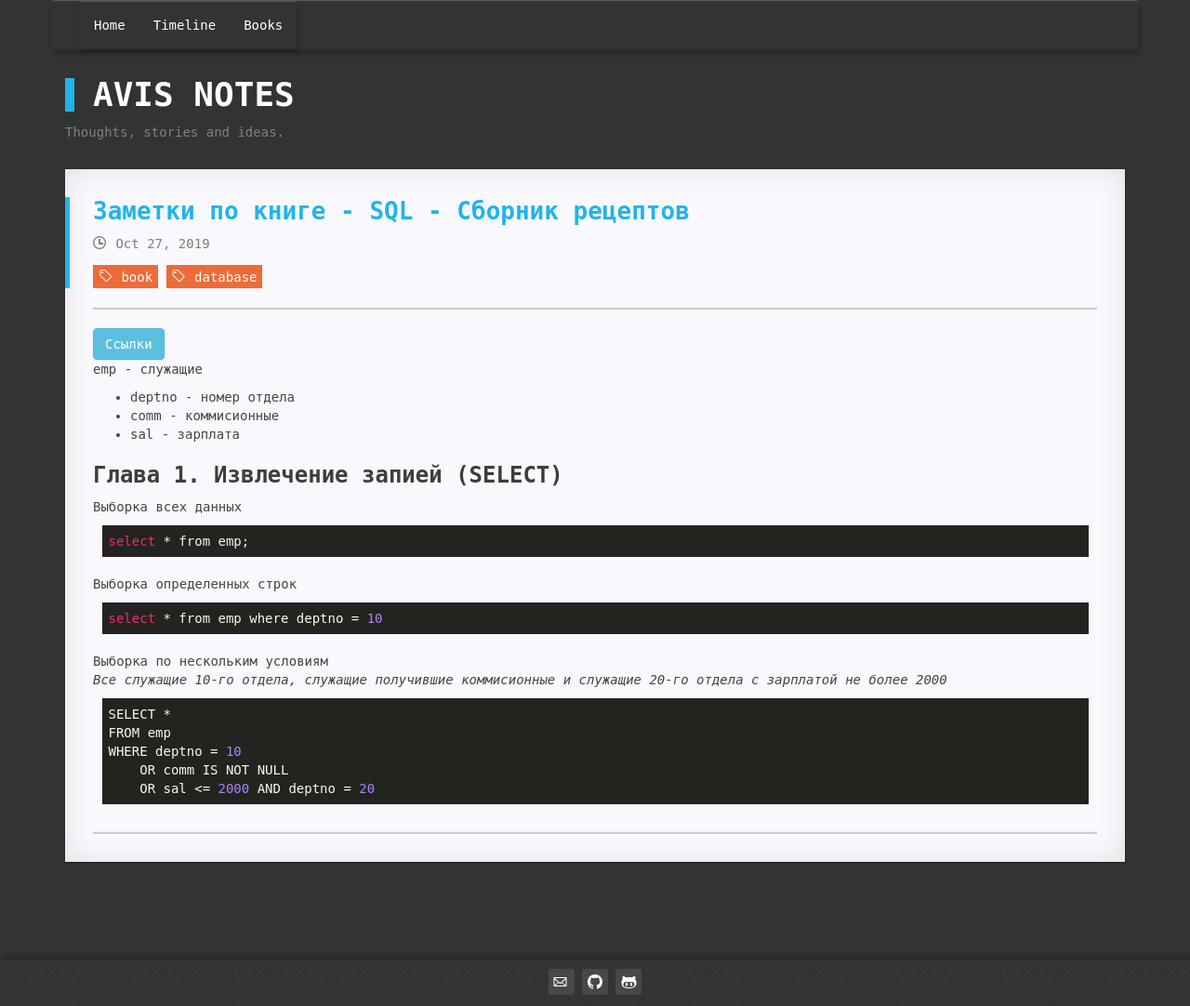
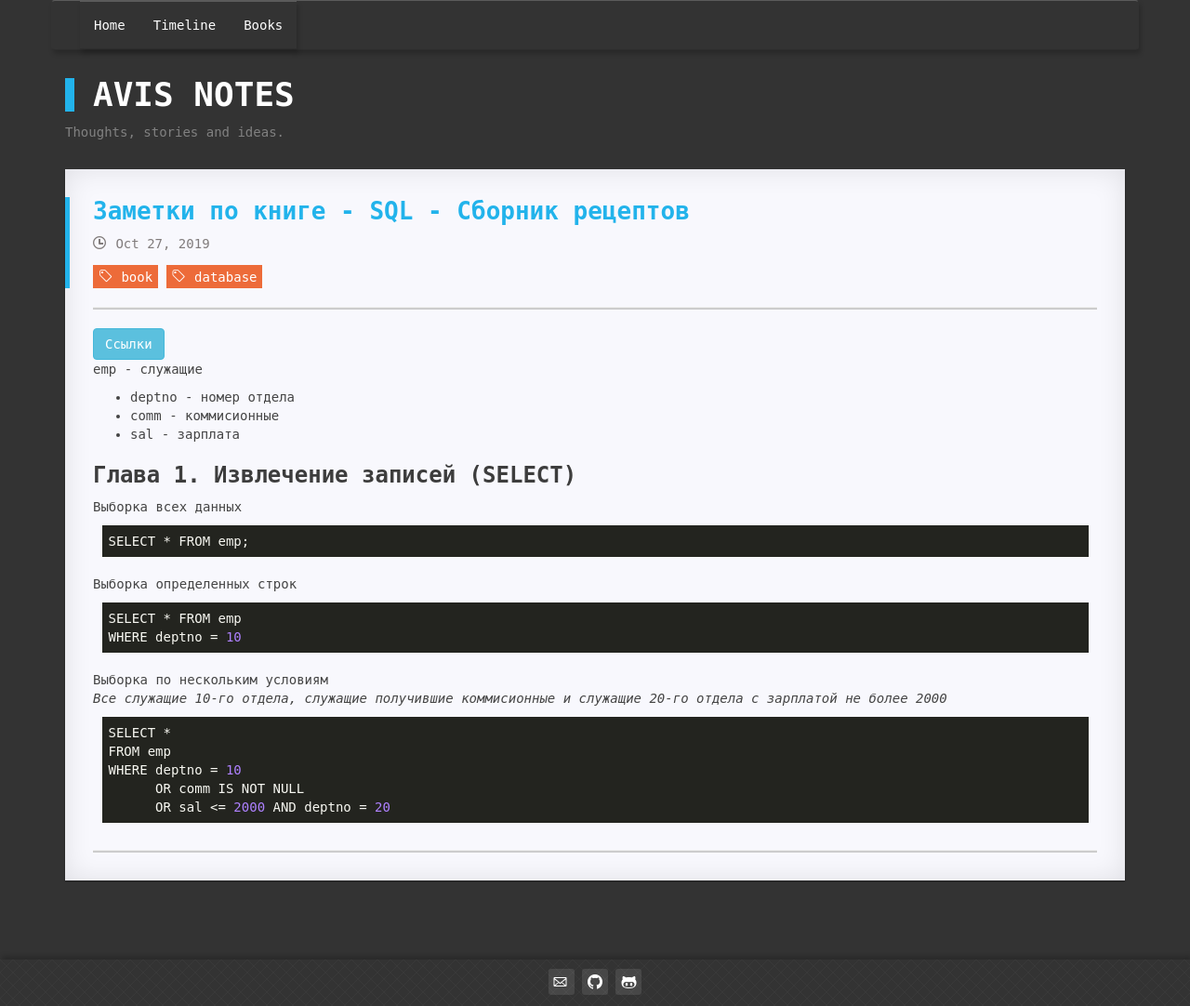
Before and after one commit to Avis20/avis20.github.io, a Jekyll site: the page built from _posts/2019-10-27-sql-cookbook.md, in a window 1280 px wide. Shown: the whole page at 93% size. Built offline with Jekyll 4.4.1, drawn with Linux system fonts in a browser that asks for light colours.

```diff
--- a/_posts/2019-10-27-sql-cookbook.md
+++ b/_posts/2019-10-27-sql-cookbook.md
@@ -14,16 +14,17 @@ emp - служащие
 * comm - коммисионные
 * sal - зарплата
 
-# Глава 1. Извлечение запией (SELECT)
+# Глава 1. Извлечение записей (SELECT)
 
 Выборка всех данных
 <pre><code class="perl">
-select * from emp;
+SELECT * FROM emp;
 </code></pre>
 
 Выборка определенных строк
 <pre><code class="perl">
-select * from emp where deptno = 10
+SELECT * FROM emp
+WHERE deptno = 10
 </code></pre>
 
 Выборка по нескольким условиям
@@ -32,6 +33,6 @@ select * from emp where deptno = 10
 SELECT *
 FROM emp
 WHERE deptno = 10
-    OR comm IS NOT NULL
-    OR sal <= 2000 AND deptno = 20
+      OR comm IS NOT NULL
+      OR sal <= 2000 AND deptno = 20
 </code></pre>
```
Also changed, not shown: _posts/2019-09-29-book-db.md (+2 -0 lines), pages/2books.md (+37 -6 lines), static/img/books/db/subd.png (added), static/img/books/db_system2.png (added).
